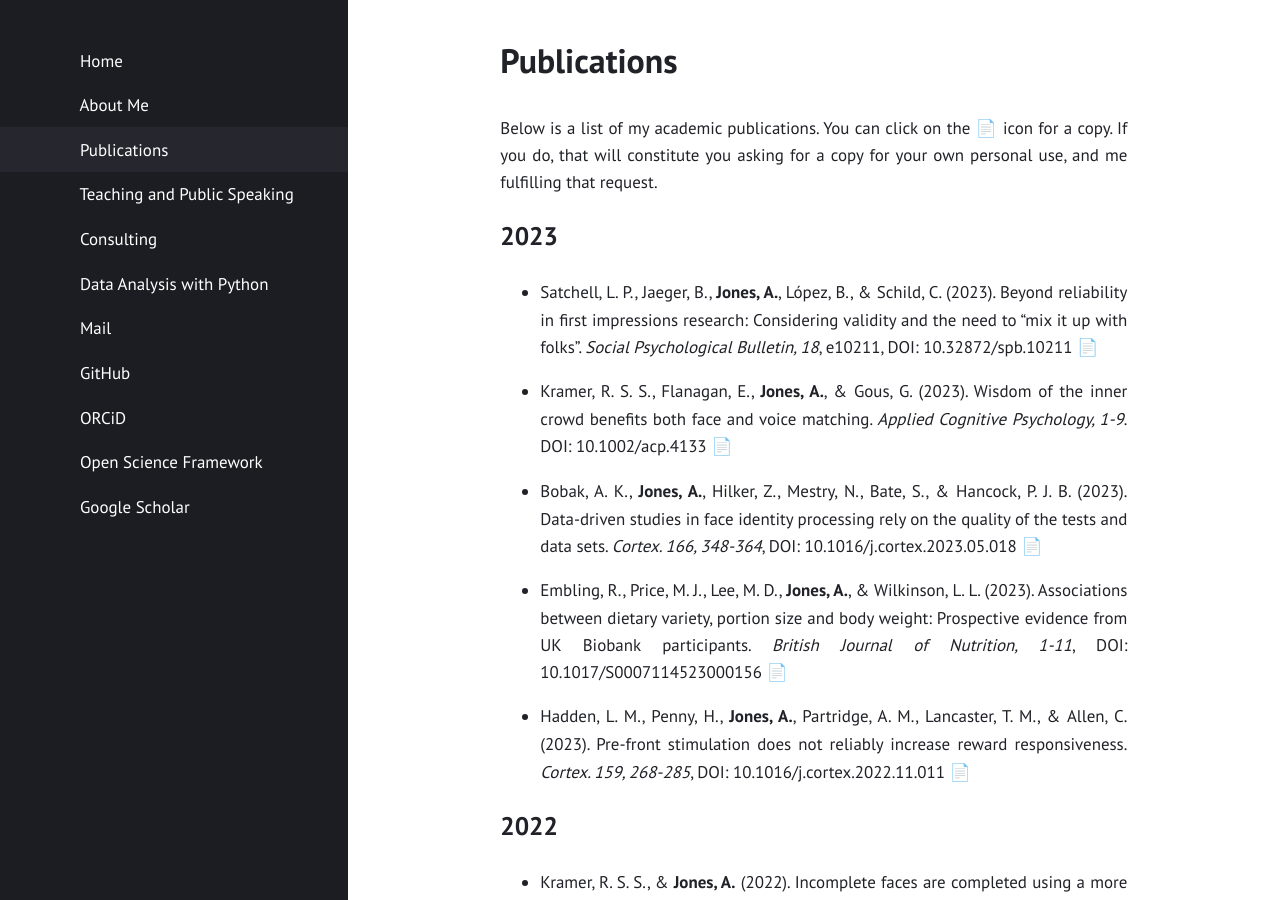
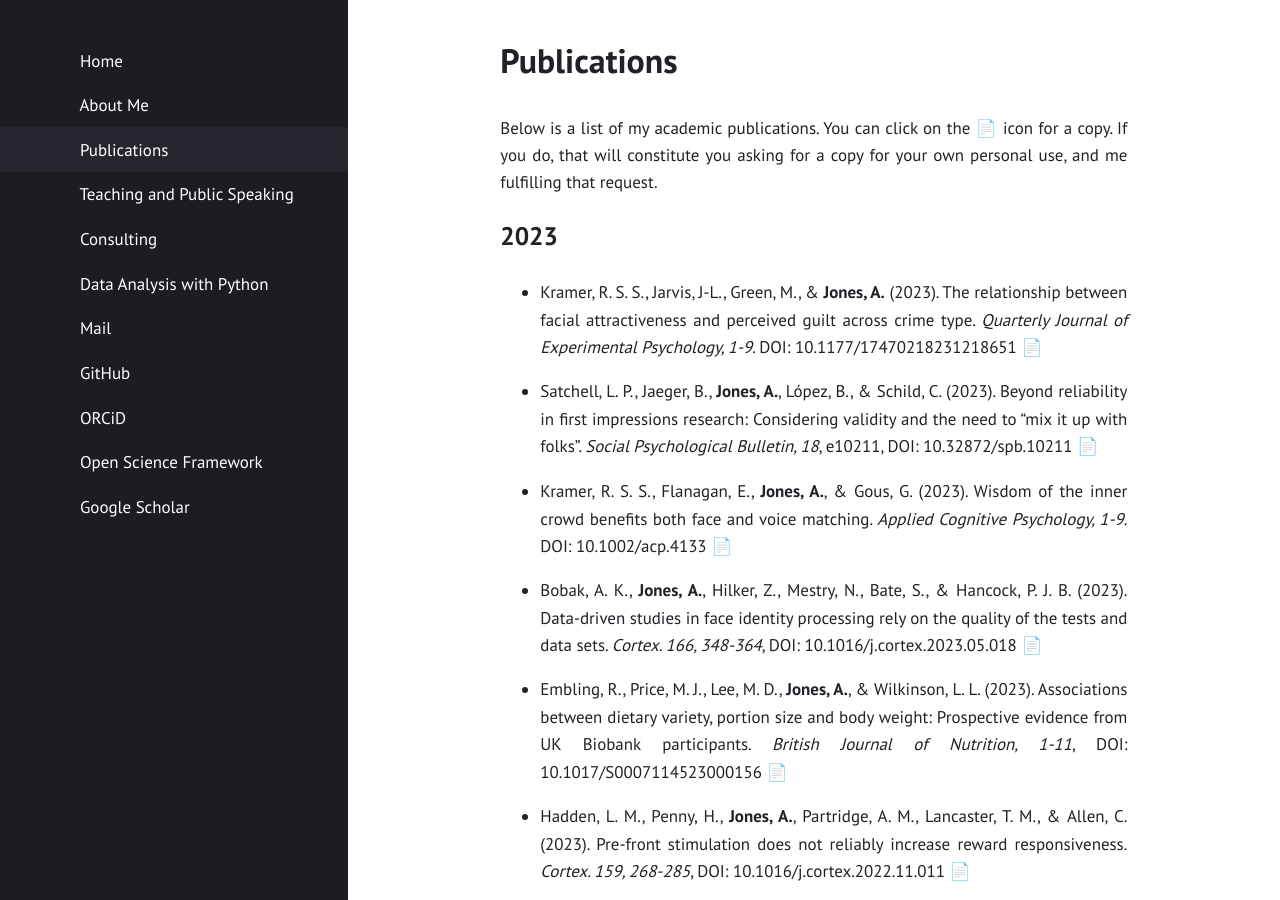
Before and after one commit to alexjonesphd/alexjonesphd.github.io, a Jekyll site: the page built from publications.md, in a window 1280 px wide and 900 px high. Built offline with Jekyll 4.4.1, drawn with Linux system fonts in a browser that asks for light colours.

Commit message:
New QJEP paper

```diff
--- a/publications.md
+++ b/publications.md
@@ -7,9 +7,10 @@ layout: page
 Below is a list of my academic publications. You can click on the 📄 icon for a copy. If you do, that will constitute you asking for a copy for your own personal use, and me fulfilling that request.
 
 
+## 2023
+- Kramer, R. S. S., Jarvis, J-L., Green, M., & **Jones, A.** (2023). The relationship between facial attractiveness and perceived guilt across crime type. *Quarterly Journal of Experimental Psychology, 1-9*. DOI: 10.1177/17470218231218651 [📄](https://alexjonesphd.github.io/assets/papers/2023/kramerjarvisgreenjones2023.pdf)
 
-## 2023
-- Satchell, L. P., Jaeger, B., **Jones, A.**, López, B., & Schild, C. (2023). Beyond reliability in first impressions research: Considering validity and the need to "mix it up with folks". *Social Psychological Bulletin, 18*, e10211, DOI: 10.32872/spb.10211  [ 📄](https://alexjonesphd.github.io/assets/papers/2023/satchelletal2023.pdf)
+- Satchell, L. P., Jaeger, B., **Jones, A.**, López, B., & Schild, C. (2023). Beyond reliability in first impressions research: Considering validity and the need to "mix it up with folks". *Social Psychological Bulletin, 18*, e10211, DOI: 10.32872/spb.10211  [📄](https://alexjonesphd.github.io/assets/papers/2023/satchelletal2023.pdf)
 
 - Kramer, R. S. S., Flanagan, E., **Jones, A.**, & Gous, G. (2023). Wisdom of the inner crowd benefits both face and voice matching. *Applied Cognitive Psychology, 1-9*. DOI: 10.1002/acp.4133 [ 📄](https://alexjonesphd.github.io/assets/papers/2023/krameretal2023.pdf)
 
```
Also changed, not shown: 1 other file.
